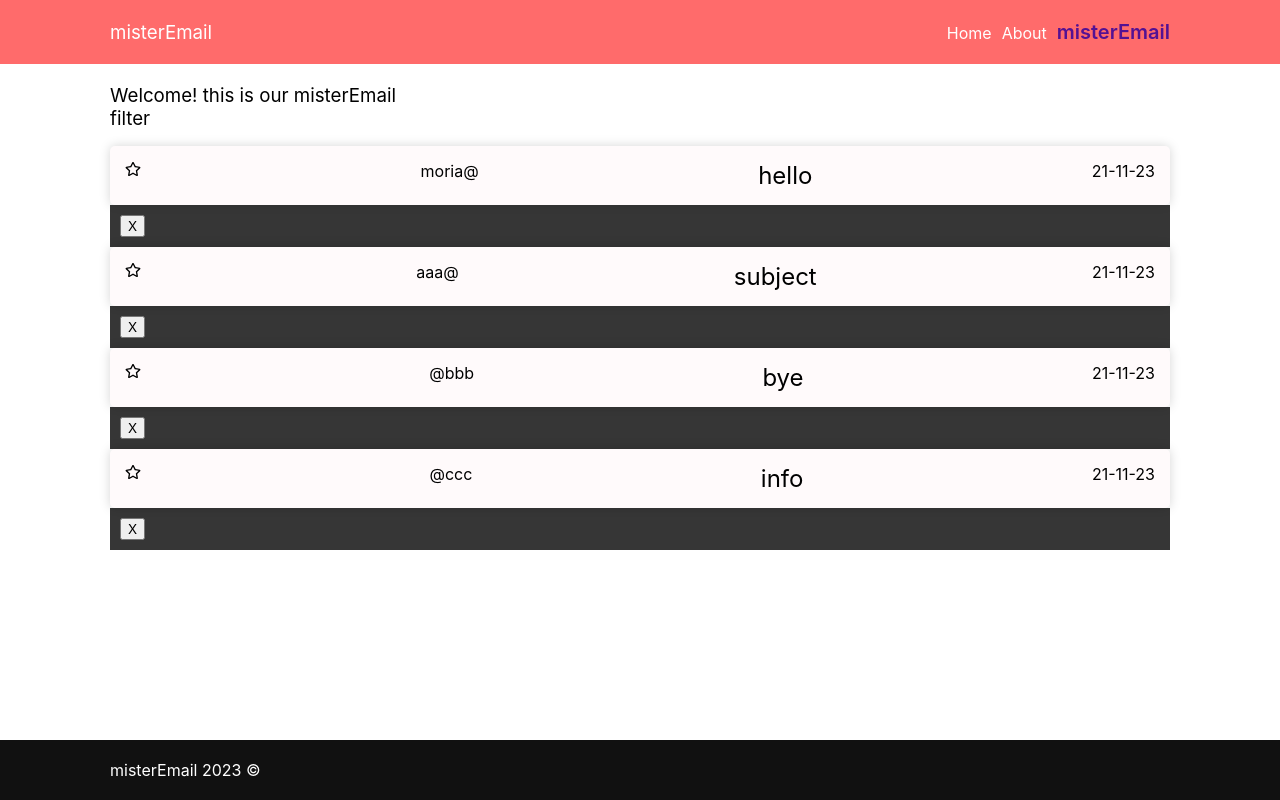
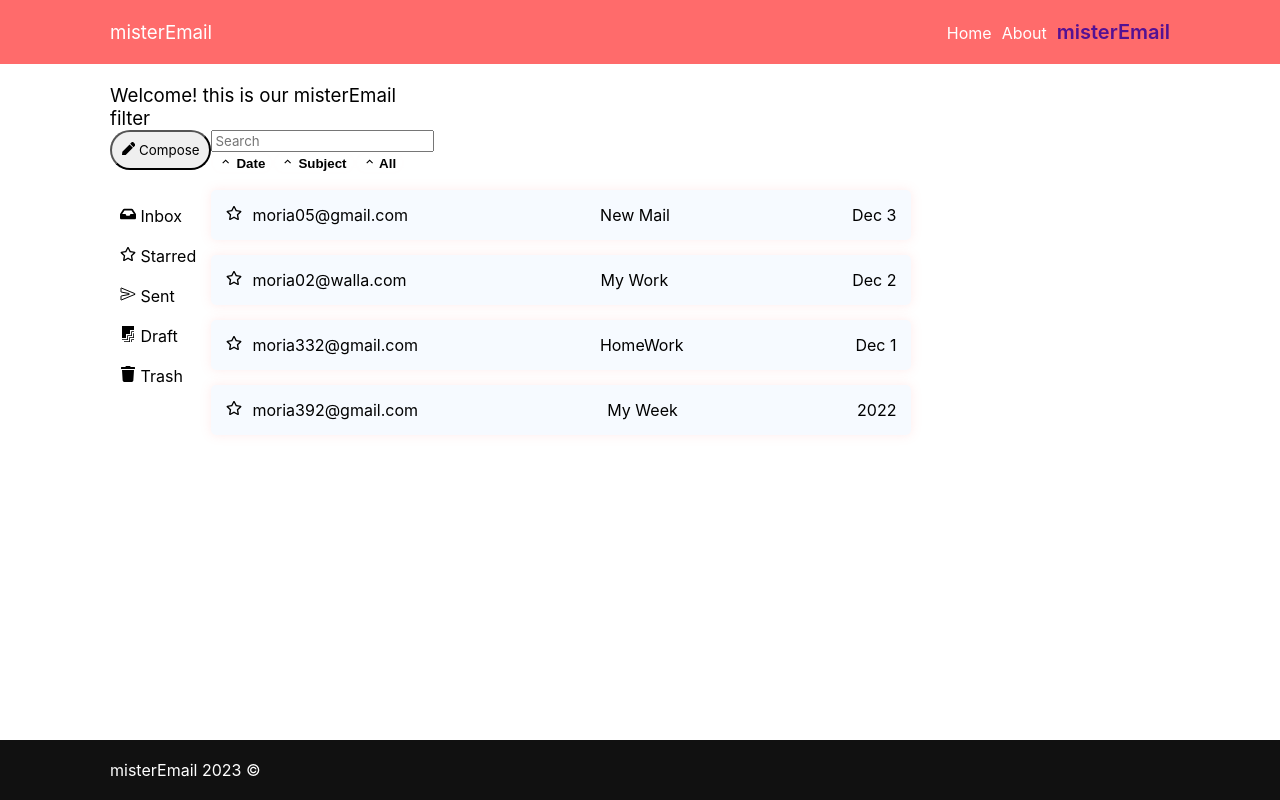
Before and after one commit to moria0525/misterEmail, a React (Vite) app: page /#/email in a window 1280 px wide. Built offline with nearby package versions, Linux system fonts and the light colour scheme.

Commit message:
before func

```diff
--- a/src/assets/css/cmps/email-list.css
+++ b/src/assets/css/cmps/email-list.css
@@ -1,17 +1,47 @@
+
+
 .email-list {
-    /* display: grid;
-    grid-template-columns: repeat(auto-fill, minmax(200px, 1fr));
-   */
+    display: flex;
+    flex-direction: column; /* Set the direction to column */
     padding: 0;
     gap: 15px;
     list-style-type: none;
+    width: 700px;
 }
 
 .email-list .email-actions {
     display: flex;
     align-items: center;
     justify-content: space-between;
+    transition: transform 0.2s;
+
+}
+
+
+.filter-date, .filter-subject, .filter-all{
+    font-family: aktiv-grotesk-extended, sans-serif;
+    font-weight: 700;
+    border: 2px solid #fffefe;
+    border-radius: 3rem;
+    overflow: hidden;
+    color: var(--font-color-black);
+    background-color: var(--btn-bg-color-hover);
+}
+.email-container {
+    display: flex;
+}
+
+.left-sidebar .email-menu {
+    text-align: left;
     padding: 10px;
-    background-color: #000000c9;
-    transition: transform 0.2s;
+    line-height: 40px;
 }
+.box-compose{
+
+	border-radius:28px;
+	display:inline-block;
+	cursor:pointer;
+	padding:10px 10px;
+	text-decoration:none;
+
+}
--- a/src/assets/css/cmps/email-preview.css
+++ b/src/assets/css/cmps/email-preview.css
@@ -1,22 +1,30 @@
 .email-preview {
-    background: #e96b9509;
+    background: #0076fd09;
     background-repeat: no-repeat;
-    box-shadow: 0 0 11px #0000002b;
+    box-shadow: 0 0 11px #ff8a8a2b;
     padding: 15px;
     display: flex;
+
     overflow: hidden;
     justify-content: space-between;
     border-radius: 5px;
     cursor: pointer;
 }
-
-
 .email-preview .info {
     padding: 10px;
     flex-grow: 1;
 }
+span {
+    padding: 10px;
+}
+.email-preview:hover + .email-hover {
+    display: block;
+    color: black;
+  }
 
-
+.email-hover{
+    display: none;
+}
 
 .email-preview .actions a {
     color: white;
@@ -24,4 +32,8 @@
 
 .email-preview:hover .actions {
     transform: translateY(0);
+
 }
+.email-menu{
+    list-style-type: none;
+}
--- a/src/cmps/EmailList.jsx
+++ b/src/cmps/EmailList.jsx
@@ -1,18 +1,67 @@
+
+import { FaCompass, FaEdit, FaFirstdraft, FaInbox, FaPen, FaRegStar, FaSearch, FaStar, FaTrash } from "react-icons/fa";
 import { EmailPreview } from "./EmailPreview";
+import { MdOutlineKeyboardArrowUp } from "react-icons/md";
+import { IoSendOutline } from "react-icons/io5";
 
 export function EmailList({ emails, onRemoveEmail }) {
     console.log(emails)
     return (
-
+        <div className="email-container">
+            <div className="left-sidebar">
+                <button className="box-compose" onClick={() => { alert('compose') }}>
+                    <FaPen /> Compose
+                </button>
+                <ul className="email-menu">
+                    <li><label className="box-inbox" onClick={() => { alert('inbox') }}>
+                        <FaInbox /> Inbox
+                    </label>
+                    </li>
+                    <li>
+                        <label className="box-starred" onClick={() => { alert('starred') }}>
+                            <FaRegStar /> Starred
+                        </label>
+                    </li>
+                    <li>
+                        <label className="box-sent" onClick={() => { alert('sent') }}>
+                            <IoSendOutline /> Sent
+                        </label>
+                    </li>
+                    <li>
+                        <label className="box-draft" onClick={() => { alert('draft') }}>
+                            <FaFirstdraft /> Draft
+                        </label>
+                    </li>
+                    <li>
+                        <label className="box-trash" onClick={() => { alert('trash') }}>
+                            <FaTrash /> Trash
+                        </label>
+                    </li>
+                </ul>
+            </div>
+            <div className="email-content">
+                <div className="search-container">
+                    <div className="search-icon"></div>
+                    <input type="text" className="search-input" placeholder="Search"/>
+                </div>
+                <button className="filter-date" onClick={() => { alert('filter date') }}>
+                    <MdOutlineKeyboardArrowUp /> Date
+                </button>
+                <button className="filter-subject" onClick={() => { alert('filter subject') }}>
+                    <MdOutlineKeyboardArrowUp /> Subject
+                </button>
+                <button className="filter-all" onClick={() => { alert('filter all') }}>
+                    <MdOutlineKeyboardArrowUp />   All
+                </button>
                 <ul className="email-list">
                     {emails.map(email =>
                         <li key={email.id}>
                             <EmailPreview email={email} />
-                    <div className="email-actions">
-                        <button onClick={() => onRemoveEmail(email.id)}>X</button>
-                    </div>
+                            <div className="email-actions"></div>
                         </li>
                     )}
                 </ul>
-    )
+            </div>
+        </div>
+    );
 }
--- a/src/cmps/EmailPreview.jsx
+++ b/src/cmps/EmailPreview.jsx
@@ -1,18 +1,25 @@
-
-
-import { FaHeart, FaRegStar } from "react-icons/fa";
+import React from "react";
+import { FaHourglassEnd, FaRegStar, FaTrash } from "react-icons/fa";
 import { Link } from "react-router-dom";
-
-
+import { LuMailOpen } from "react-icons/lu";
+import { IoShareOutline } from "react-icons/io5";
 
 export function EmailPreview({ email }) {
-    console.log(email);
     return (
-        <article className="email-preview">
-             <FaRegStar/>
-            <h1>{email.from}</h1>
-            <h2>{email.subject}</h2>
-            <h4>{email.sentAt}</h4>
-        </article>
-    )
+        <div className="email-main">
+            <div className="email-preview">
+                <div className="icon-star" onClick={() => { alert('clicked star') }}>
+                    <FaRegStar />
+                    <span>{email.from}</span>
+                </div>
+                <h4>{email.subject}</h4>
+                <h4 className="email-sentat">{email.sentAt}</h4>
+            </div>
+            <div className="email-hover">
+                <IoShareOutline />
+                <LuMailOpen />
+                <FaTrash />
+            </div>
+        </div>
+    );
 }
--- a/src/services/email.service.js
+++ b/src/services/email.service.js
@@ -71,10 +71,10 @@ function _createemails() {
     let emails = utilService.loadFromStorage(STORAGE_KEY)
     if (!emails || !emails.length) {
         emails = [
-            {subject: 'hello', from: 'moria@', sentAt: '21-11-23' },
-            {subject: 'subject', from: 'aaa@', sentAt: '21-11-23' },
-            {subject: 'bye', from: '@bbb', sentAt: '21-11-23' },
-            {subject: 'info', from: '@ccc', sentAt: '21-11-23' }
+            {subject: 'New Mail', from: 'moria05@gmail.com', sentAt:'Dec 3' },
+            {subject: 'My Work', from: 'moria02@walla.com', sentAt: 'Dec 2' },
+            {subject: 'HomeWork', from: 'moria332@gmail.com', sentAt:'Dec 1' },
+            {subject: 'My Week', from: 'moria392@gmail.com', sentAt: '2022' }
         ]
         utilService.saveToStorage(STORAGE_KEY, emails)
     }
```
Lines whose indentation alone changed are shown as unchanged.
